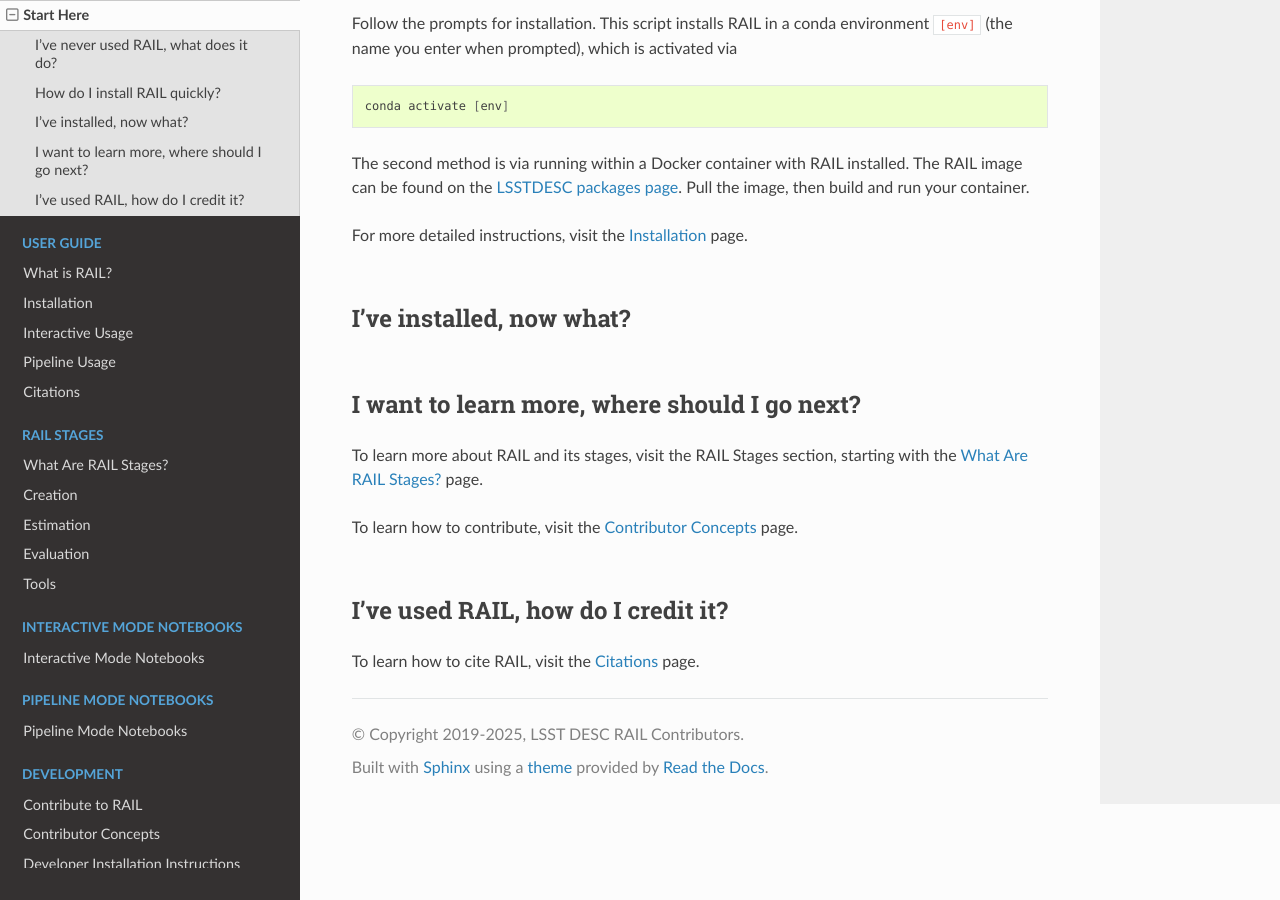
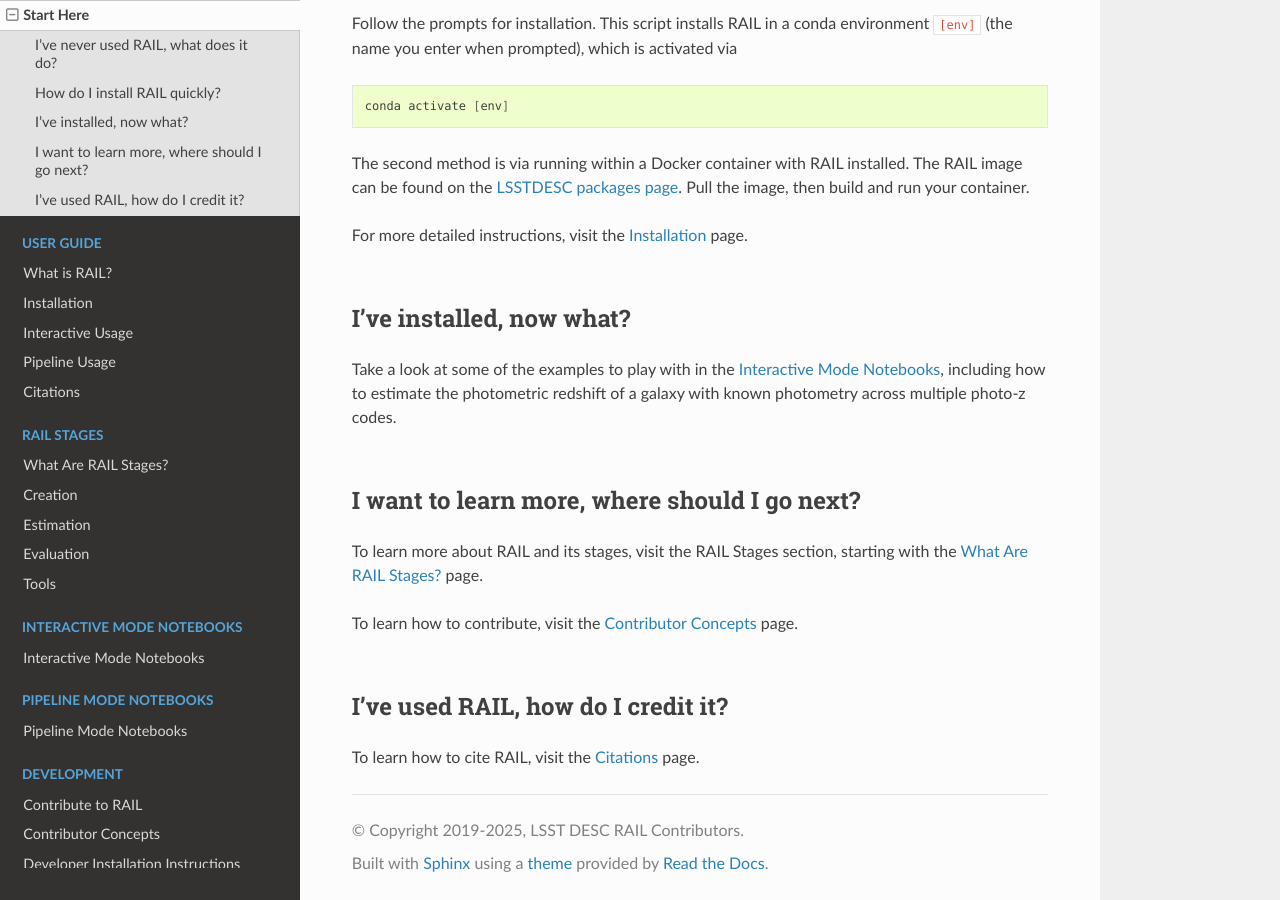
Before and after one commit to LSSTDESC/rail, a Sphinx documentation site: the page built from docs/source/start_here.rst, in a window 1280 px wide and 900 px high, scrolled down 739 px. Built offline with Sphinx 7.4.7 and the Read the Docs theme 3.1.0, drawn with Linux system fonts in a browser that asks for light colours; nearby versions of some CDN libraries; pages that are not in the unit, such as notebooks, are missing from menus; the version number could not be read and is left out.

Commit message:
Added link to interactive notebooks

```diff
--- a/docs/source/interactive_notebooks/index.rst
+++ b/docs/source/interactive_notebooks/index.rst
@@ -1,3 +1,5 @@
+.. _interactive-notebooks:
+
 **************************
 Interactive Mode Notebooks
 **************************
--- a/docs/source/start_here.rst
+++ b/docs/source/start_here.rst
@@ -52,7 +52,9 @@ For more detailed instructions, visit the :ref:`installation` page.
 I've installed, now what?
 =========================
 
-.. highlight two examples
+Take a look at some of the examples to play with in the :ref:`interactive-notebooks`,
+including how to estimate the photometric redshift of a galaxy with known photometry
+across multiple photo-z codes.
 
 =============================================
 I want to learn more, where should I go next?
```
